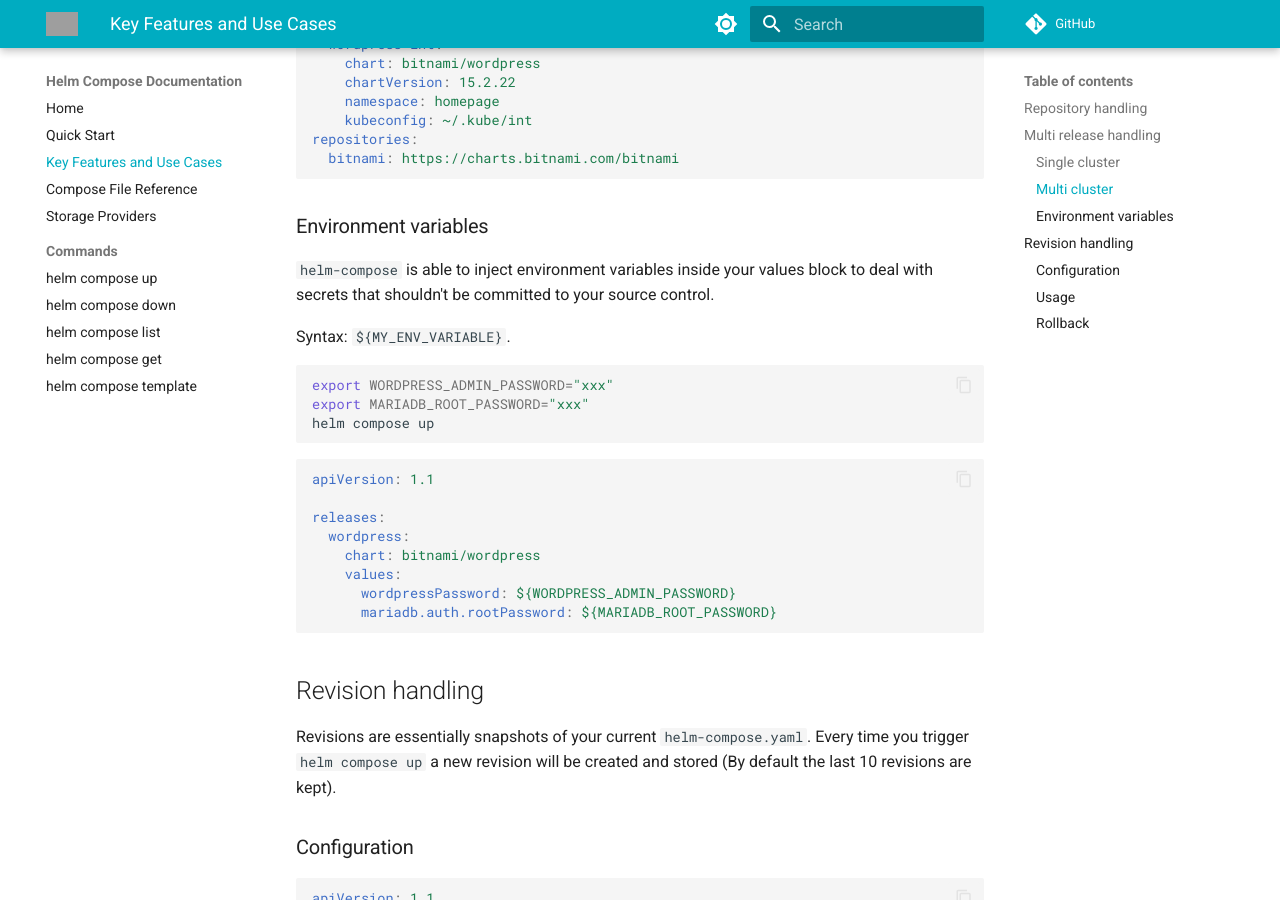
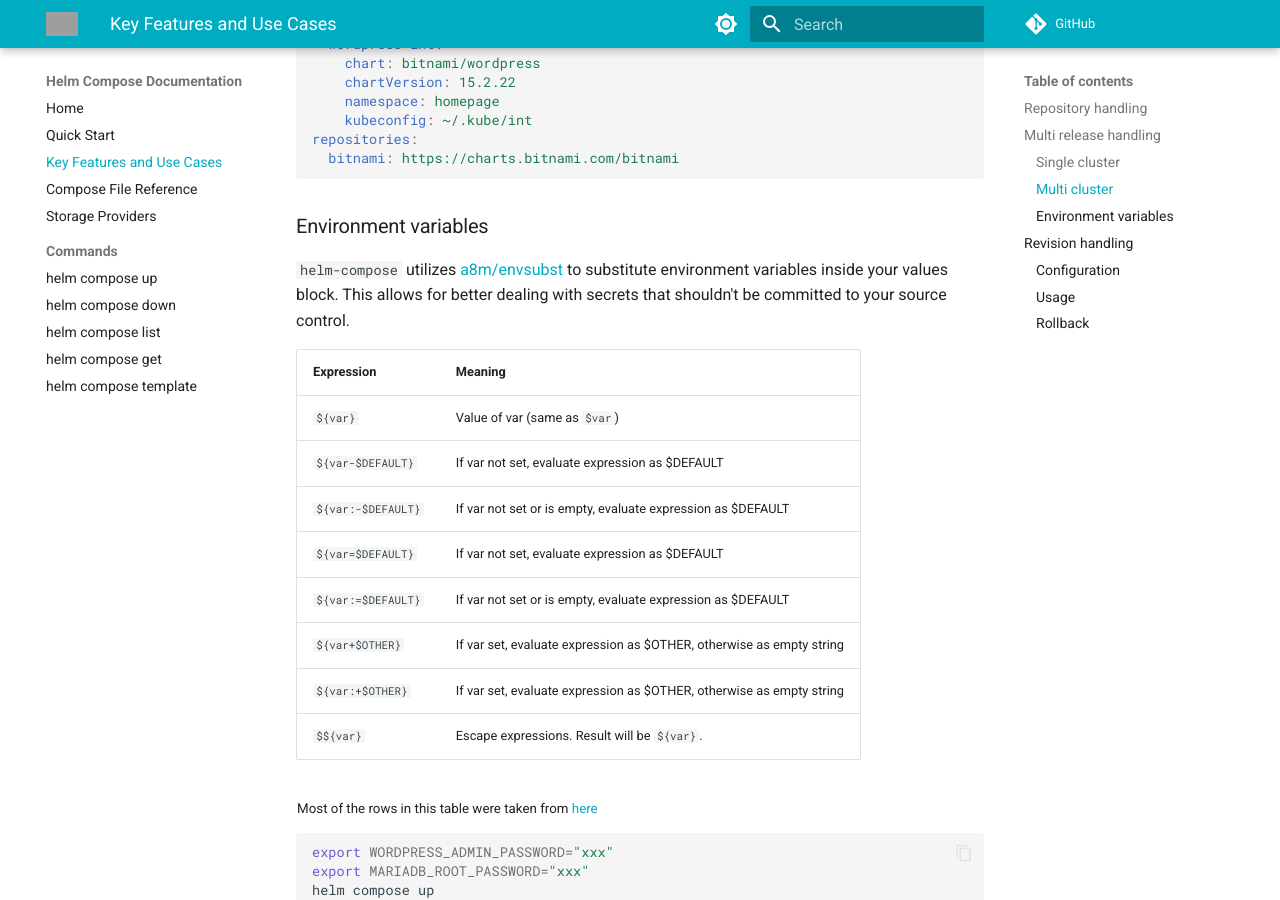
Before and after one commit to seacrew/helm-compose, an MkDocs documentation site: the page built from docs/key-features-and-use-cases.md, in a window 1280 px wide and 900 px high, scrolled down 1315 px. Built offline with MkDocs 1.6.1 and Material for MkDocs 9.7.7, drawn with Linux system fonts in a browser that asks for light colours; comment, search, counter and statistics services are not loaded; the version menu is left out; grey boxes are pictures that could not be loaded.

Commit message:
feat: add full environment substitution

````diff
--- a/docs/key-features-and-use-cases.md
+++ b/docs/key-features-and-use-cases.md
@@ -61,9 +61,21 @@ repositories:
 
 ### Environment variables
 
-`helm-compose` is able to inject environment variables inside your values block to deal with secrets that shouldn't be committed to your source control.
+`helm-compose` utilizes [a8m/envsubst](https://github.com/a8m/envsubst?tab=readme-ov-file#docs) to substitute environment variables inside your values block. This allows for better dealing with secrets that shouldn't be committed to your source control.
 
-Syntax: `${MY_ENV_VARIABLE}`.
+|__Expression__     | __Meaning__    |
+| ----------------- | -------------- |
+|`${var}`           | Value of var (same as `$var`)
+|`${var-$DEFAULT}`  | If var not set, evaluate expression as $DEFAULT
+|`${var:-$DEFAULT}` | If var not set or is empty, evaluate expression as $DEFAULT
+|`${var=$DEFAULT}`  | If var not set, evaluate expression as $DEFAULT
+|`${var:=$DEFAULT}` | If var not set or is empty, evaluate expression as $DEFAULT
+|`${var+$OTHER}`    | If var set, evaluate expression as $OTHER, otherwise as empty string
+|`${var:+$OTHER}`   | If var set, evaluate expression as $OTHER, otherwise as empty string
+|`$${var}`            | Escape expressions. Result will be `${var}`.
+
+<sub>Most of the rows in this table were taken from [here](http://www.tldp.org/LDP/abs/html/refcards.html#AEN22728)</sub>
+
 
 ```bash
 export WORDPRESS_ADMIN_PASSWORD="xxx"
````
Also changed, not shown: CHANGELOG.md (+1 -0 lines), 3 other files.
